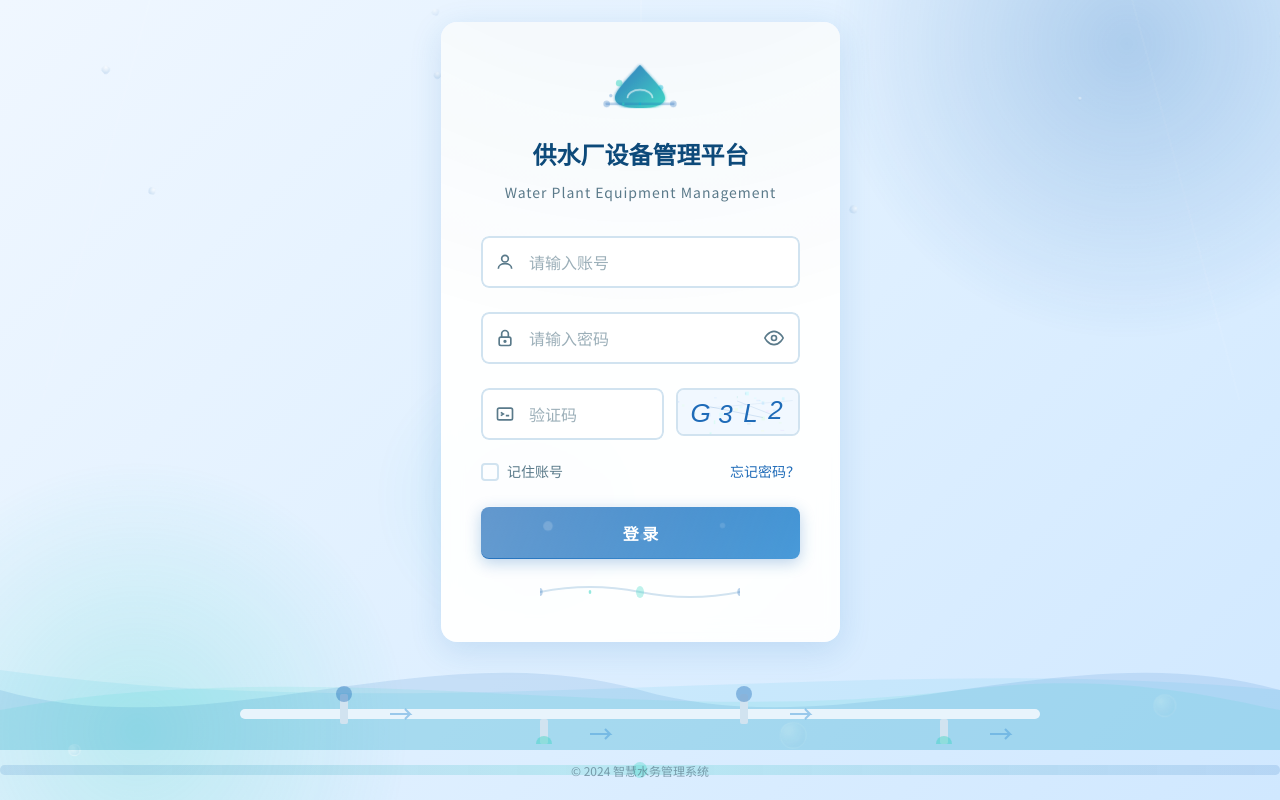
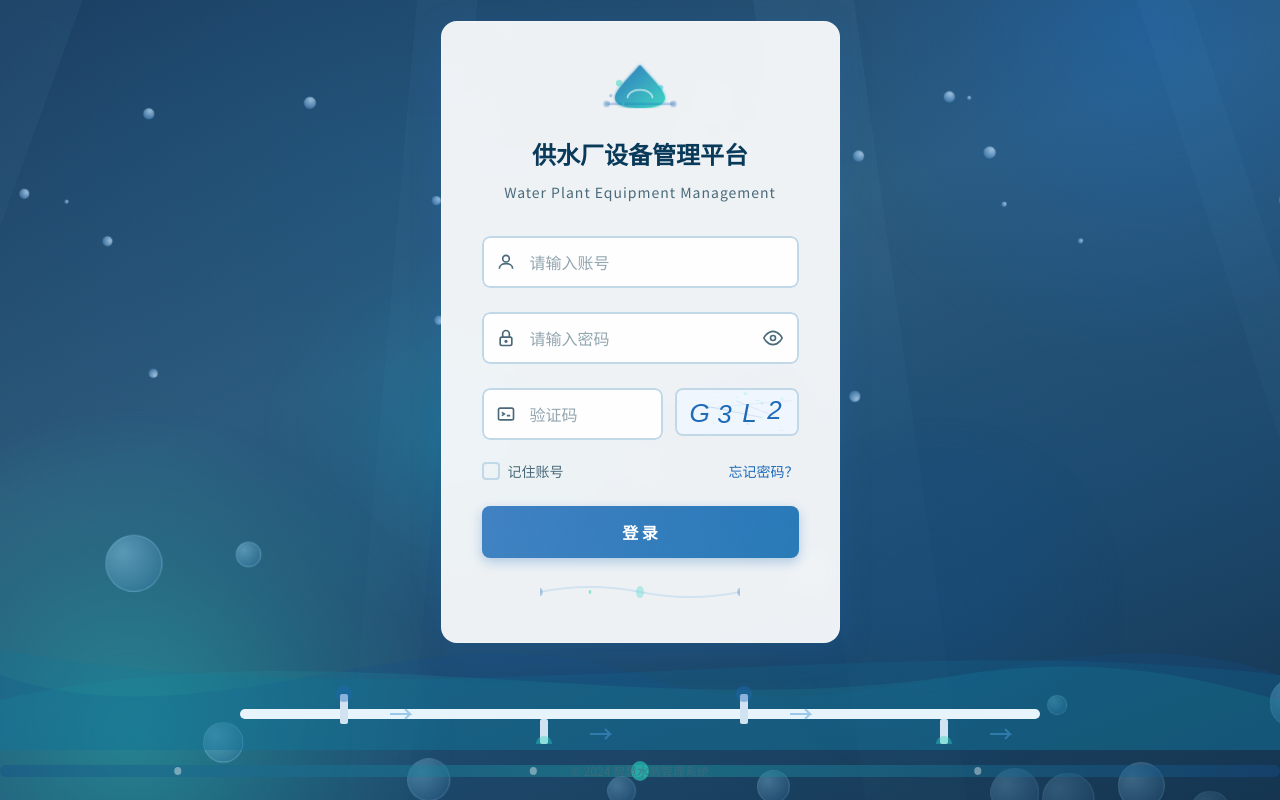
Before and after one commit to horis188/water-plant-equipment, a Vue app in the folder projects/water-plant-login/: page /login in a window 1280 px wide. Built offline with nearby package versions, Linux system fonts and the light colour scheme.

Commit message:
refactor(login): 调整配色和动效
- 背景调深：深蓝色调，光效更鲜明
- 背景动效增强：更多水滴/气泡，更快更明显
- 按钮简化：移除多余装饰动效，保留核心反馈
- 卡片简化：移除花哨动画，保持干净利落
- 整体配色降低亮度

```diff
--- a/projects/water-plant-login/src/components/LoginCard.vue
+++ b/projects/water-plant-login/src/components/LoginCard.vue
@@ -245,41 +245,12 @@ const handleSubmit = async () => {
   width: 420px;
   max-width: 95%;
   padding: 40px;
-  background: rgba(255, 255, 255, 0.95);
+  background: var(--color-surface);
   border-radius: var(--radius-lg);
   box-shadow: var(--shadow-lg);
-  backdrop-filter: blur(10px);
+  backdrop-filter: blur(12px);
   z-index: 10;
-  animation: cardEntrance 0.8s ease-out;
-  overflow: hidden;
-}
-
-/* Card glow effect */
-.card-glow {
-  position: absolute;
-  top: -50%;
-  left: -50%;
-  width: 200%;
-  height: 200%;
-  background: radial-gradient(circle at 50% 0%, rgba(30, 107, 184, 0.1) 0%, transparent 50%);
-  animation: glowPulse 4s ease-in-out infinite;
-  pointer-events: none;
-}
-
-@keyframes cardEntrance {
-  0% {
-    opacity: 0;
-    transform: translateY(30px) scale(0.95);
-  }
-  100% {
-    opacity: 1;
-    transform: translateY(0) scale(1);
-  }
-}
-
-@keyframes glowPulse {
-  0%, 100% { opacity: 0.5; transform: scale(1); }
-  50% { opacity: 1; transform: scale(1.05); }
+  border: 1px solid rgba(255, 255, 255, 0.3);
 }
 
 /* Header */
--- a/projects/water-plant-login/src/components/WaterBackground.vue
+++ b/projects/water-plant-login/src/components/WaterBackground.vue
@@ -6,23 +6,23 @@ const drops = ref<Array<{ id: number; x: number; size: number; duration: number;
 const bubbles = ref<Array<{ id: number; x: number; size: number; duration: number; delay: number; wobble: number }>>([])
 
 const generateDrops = () => {
-  drops.value = Array.from({ length: 20 }, (_, i) => ({
+  drops.value = Array.from({ length: 25 }, (_, i) => ({
     id: i,
     x: Math.random() * 100,
-    size: Math.random() * 6 + 3,
-    duration: Math.random() * 12 + 10,
-    delay: Math.random() * 10
+    size: Math.random() * 8 + 4,
+    duration: Math.random() * 8 + 6,
+    delay: Math.random() * 5
   }))
 }
 
 const generateBubbles = () => {
-  bubbles.value = Array.from({ length: 12 }, (_, i) => ({
+  bubbles.value = Array.from({ length: 15 }, (_, i) => ({
     id: i,
     x: Math.random() * 100,
-    size: Math.random() * 30 + 10,
-    duration: Math.random() * 15 + 12,
-    delay: Math.random() * 8,
-    wobble: Math.random() * 40 + 20
+    size: Math.random() * 40 + 15,
+    duration: Math.random() * 10 + 8,
+    delay: Math.random() * 5,
+    wobble: Math.random() * 60 + 30
   }))
 }
 
@@ -40,19 +40,24 @@ onUnmounted(() => {
 
 <template>
   <div class="water-bg">
-    <!-- Light rays -->
+    <!-- Deep water gradient base -->
+    <div class="deep-water"></div>
+
+    <!-- Light rays - more prominent -->
     <div class="light-rays">
       <div class="ray ray-1"></div>
       <div class="ray ray-2"></div>
       <div class="ray ray-3"></div>
+      <div class="ray ray-4"></div>
     </div>
 
-    <!-- Gradient orbs -->
+    <!-- Gradient orbs - darker and more saturated -->
     <div class="orb orb-1"></div>
     <div class="orb orb-2"></div>
     <div class="orb orb-3"></div>
+    <div class="orb orb-4"></div>
 
-    <!-- Floating bubbles -->
+    <!-- Floating bubbles - more visible -->
     <div
       v-for="bubble in bubbles"
       :key="'bubble-' + bubble.id"
@@ -67,20 +72,20 @@ onUnmounted(() => {
       }"
     ></div>
 
-    <!-- Waves at bottom -->
+    <!-- Waves at bottom - more prominent -->
     <div class="waves">
       <svg class="wave wave-1" viewBox="0 0 1440 120" preserveAspectRatio="none">
-        <path fill="rgba(30, 107, 184, 0.12)" d="M0,60 C240,120 480,0 720,60 C960,120 1200,0 1440,60 L1440,120 L0,120 Z" />
+        <path fill="rgba(20, 80, 140, 0.25)" d="M0,60 C240,120 480,0 720,60 C960,120 1200,0 1440,60 L1440,120 L0,120 Z" />
       </svg>
       <svg class="wave wave-2" viewBox="0 0 1440 120" preserveAspectRatio="none">
-        <path fill="rgba(45, 212, 191, 0.1)" d="M0,80 C360,20 720,100 1080,60 C1260,40 1380,70 1440,80 L1440,120 L0,120 Z" />
+        <path fill="rgba(30, 150, 160, 0.2)" d="M0,80 C360,20 720,100 1080,60 C1260,40 1380,70 1440,80 L1440,120 L0,120 Z" />
       </svg>
       <svg class="wave wave-3" viewBox="0 0 1440 120" preserveAspectRatio="none">
-        <path fill="rgba(6, 182, 212, 0.08)" d="M0,40 C480,100 960,20 1440,60 L1440,120 L0,120 Z" />
+        <path fill="rgba(15, 120, 160, 0.18)" d="M0,40 C480,100 960,20 1440,60 L1440,120 L0,120 Z" />
       </svg>
     </div>
 
-    <!-- Floating water drops -->
+    <!-- Floating water drops - more visible -->
     <div
       v-for="drop in drops"
       :key="'drop-' + drop.id"
@@ -98,14 +103,27 @@ onUnmounted(() => {
     <svg class="pipeline" viewBox="0 0 1440 60" preserveAspectRatio="none">
       <defs>
         <linearGradient id="pipeGrad" x1="0%" y1="0%" x2="100%" y2="0%">
-          <stop offset="0%" stop-color="rgba(30, 107, 184, 0.15)"/>
-          <stop offset="50%" stop-color="rgba(45, 212, 191, 0.2)"/>
-          <stop offset="100%" stop-color="rgba(30, 107, 184, 0.15)"/>
+          <stop offset="0%" stop-color="rgba(20, 80, 140, 0.4)"/>
+          <stop offset="50%" stop-color="rgba(30, 150, 160, 0.5)"/>
+          <stop offset="100%" stop-color="rgba(20, 80, 140, 0.4)"/>
         </linearGradient>
       </defs>
-      <rect x="0" y="25" width="1440" height="10" fill="url(#pipeGrad)" rx="5"/>
-      <circle cx="720" cy="30" r="8" fill="rgba(45, 212, 191, 0.3)">
-        <animate attributeName="r" values="8;12;8" dur="2s" repeatCount="indefinite"/>
+      <rect x="0" y="25" width="1440" height="12" fill="url(#pipeGrad)" rx="6"/>
+      <circle cx="720" cy="31" r="10" fill="rgba(45, 212, 191, 0.6)">
+        <animate attributeName="r" values="10;14;10" dur="1.5s" repeatCount="indefinite"/>
+      </circle>
+      <!-- Flow indicators -->
+      <circle cx="200" cy="31" r="4" fill="rgba(255,255,255,0.4)">
+        <animate attributeName="cx" values="100;1340;100" dur="8s" repeatCount="indefinite"/>
+        <animate attributeName="opacity" values="0;0.6;0" dur="8s" repeatCount="indefinite"/>
+      </circle>
+      <circle cx="600" cy="31" r="4" fill="rgba(255,255,255,0.4)">
+        <animate attributeName="cx" values="100;1340;100" dur="10s" repeatCount="indefinite"/>
+        <animate attributeName="opacity" values="0;0.6;0" dur="10s" repeatCount="indefinite"/>
+      </circle>
+      <circle cx="1100" cy="31" r="4" fill="rgba(255,255,255,0.4)">
+        <animate attributeName="cx" values="100;1340;100" dur="7s" repeatCount="indefinite"/>
+        <animate attributeName="opacity" values="0;0.6;0" dur="7s" repeatCount="indefinite"/>
       </circle>
     </svg>
   </div>
@@ -118,55 +136,77 @@ onUnmounted(() => {
   left: 0;
   width: 100%;
   height: 100%;
-  background: linear-gradient(135deg, #F0F7FF 0%, #E0F0FF 50%, #D0E8FF 100%);
+  background: linear-gradient(160deg, #1a3a5c 0%, #2d5a7b 40%, #1e4a6e 70%, #153550 100%);
   overflow: hidden;
   z-index: 0;
 }
 
-/* Light rays */
+/* Deep water overlay */
+.deep-water {
+  position: absolute;
+  top: 0;
+  left: 0;
+  right: 0;
+  bottom: 0;
+  background:
+    radial-gradient(ellipse at 30% 20%, rgba(30, 100, 150, 0.3) 0%, transparent 50%),
+    radial-gradient(ellipse at 70% 60%, rgba(20, 80, 130, 0.25) 0%, transparent 40%);
+  pointer-events: none;
+}
+
+/* Light rays - more prominent */
 .light-rays {
   position: absolute;
-  top: -50%;
+  top: -20%;
   left: 0;
   width: 100%;
-  height: 100%;
+  height: 120%;
   overflow: hidden;
   pointer-events: none;
 }
 
 .ray {
   position: absolute;
-  top: 0;
-  width: 2px;
-  height: 150%;
-  background: linear-gradient(180deg, rgba(255, 255, 255, 0.4) 0%, transparent 100%);
+  top: -20%;
+  width: 80px;
+  height: 140%;
+  background: linear-gradient(180deg, rgba(100, 180, 220, 0.15) 0%, rgba(100, 180, 220, 0.05) 50%, transparent 100%);
   transform-origin: top center;
 }
 
 .ray-1 {
-  left: 20%;
-  transform: rotate(15deg);
-  animation: rayShimmer 6s ease-in-out infinite;
+  left: 10%;
+  transform: rotate(20deg);
+  animation: rayShimmer 4s ease-in-out infinite;
 }
 
 .ray-2 {
-  left: 50%;
-  transform: rotate(0deg);
-  animation: rayShimmer 8s ease-in-out infinite reverse;
+  left: 35%;
+  width: 60px;
+  transform: rotate(5deg);
+  animation: rayShimmer 5s ease-in-out infinite 1s;
 }
 
 .ray-3 {
+  left: 55%;
+  width: 100px;
+  transform: rotate(-8deg);
+  animation: rayShimmer 4.5s ease-in-out infinite 2s;
+}
+
+.ray-4 {
   left: 80%;
-  transform: rotate(-15deg);
-  animation: rayShimmer 7s ease-in-out infinite;
+  width: 50px;
+  transform: rotate(-18deg);
+  animation: rayShimmer 3.5s ease-in-out infinite 0.5s;
 }
 
 @keyframes rayShimmer {
-  0%, 100% { opacity: 0.3; }
-  50% { opacity: 0.6; }
+  0%, 100% { opacity: 0.4; }
+  50% { opacity: 0.8; }
 }
 
-/* Gradient orbs for glow effect */
+/* Gradient orbs - darker and more saturated */
 .orb {
   position: absolute;
   border-radius: 50%;
@@ -174,57 +214,65 @@ onUnmounted(() => {
 }
 
 .orb-1 {
-  width: 600px;
-  height: 600px;
-  background: radial-gradient(circle, rgba(30, 107, 184, 0.25) 0%, transparent 70%);
-  top: -250px;
-  right: -150px;
-  animation: float1 10s ease-in-out infinite;
+  width: 700px;
+  height: 700px;
+  background: radial-gradient(circle, rgba(30, 107, 184, 0.5) 0%, rgba(30, 107, 184, 0.2) 40%, transparent 70%);
+  top: -300px;
+  right: -200px;
+  animation: float1 6s ease-in-out infinite;
 }
 
 .orb-2 {
-  width: 500px;
-  height: 500px;
-  background: radial-gradient(circle, rgba(45, 212, 191, 0.2) 0%, transparent 70%);
-  bottom: -200px;
-  left: -150px;
-  animation: float2 12s ease-in-out infinite reverse;
+  width: 600px;
+  height: 600px;
+  background: radial-gradient(circle, rgba(45, 212, 191, 0.4) 0%, rgba(45, 212, 191, 0.15) 40%, transparent 70%);
+  bottom: -250px;
+  left: -200px;
+  animation: float2 7s ease-in-out infinite reverse;
 }
 
 .orb-3 {
-  width: 300px;
-  height: 300px;
-  background: radial-gradient(circle, rgba(6, 182, 212, 0.15) 0%, transparent 70%);
-  top: 40%;
-  left: 30%;
-  animation: float3 8s ease-in-out infinite;
+  width: 400px;
+  height: 400px;
+  background: radial-gradient(circle, rgba(6, 182, 212, 0.35) 0%, rgba(6, 182, 212, 0.1) 40%, transparent 70%);
+  top: 30%;
+  left: 20%;
+  animation: float3 5s ease-in-out infinite;
+}
+
+.orb-4 {
+  width: 350px;
+  height: 350px;
+  background: radial-gradient(circle, rgba(20, 80, 130, 0.4) 0%, transparent 70%);
+  top: 50%;
+  right: 10%;
+  animation: float1 8s ease-in-out infinite reverse;
 }
 
 @keyframes float1 {
   0%, 100% { transform: translate(0, 0) scale(1); }
-  33% { transform: translate(-30px, 20px) scale(1.05); }
-  66% { transform: translate(20px, -30px) scale(0.95); }
+  33% { transform: translate(-40px, 30px) scale(1.08); }
+  66% { transform: translate(30px, -40px) scale(0.95); }
 }
 
 @keyframes float2 {
   0%, 100% { transform: translate(0, 0) scale(1); }
-  50% { transform: translate(40px, -20px) scale(1.1); }
+  50% { transform: translate(50px, -30px) scale(1.15); }
 }
 
 @keyframes float3 {
-  0%, 100% { transform: translate(0, 0); opacity: 0.3; }
-  50% { transform: translate(-20px, 30px); opacity: 0.5; }
+  0%, 100% { transform: translate(0, 0); opacity: 0.6; }
+  50% { transform: translate(-30px, 40px); opacity: 0.9; }
 }
 
-/* Bubbles */
+/* Bubbles - more visible */
 .bubble {
   position: absolute;
-  bottom: -50px;
+  bottom: -60px;
   border-radius: 50%;
-  background: radial-gradient(circle at 30% 30%, rgba(255, 255, 255, 0.8), rgba(30, 107, 184, 0.1));
-  border: 1px solid rgba(255, 255, 255, 0.5);
+  background: radial-gradient(circle at 30% 30%, rgba(150, 210, 240, 0.6), rgba(30, 107, 184, 0.2));
+  border: 1px solid rgba(150, 210, 240, 0.4);
   animation: rise linear infinite;
-  opacity: 0.6;
 }
 
 @keyframes rise {
@@ -233,27 +281,27 @@ onUnmounted(() => {
     opacity: 0;
   }
   10% {
-    opacity: 0.6;
+    opacity: 0.8;
   }
   50% {
-    transform: translateY(-45vh) translateX(calc(var(--wobble) * 0.5)) scale(1.1);
+    transform: translateY(-50vh) translateX(calc(var(--wobble) * 0.6)) scale(1.15);
   }
   90% {
-    opacity: 0.6;
+    opacity: 0.7;
   }
   100% {
-    transform: translateY(-100vh) translateX(var(--wobble)) scale(0.9);
+    transform: translateY(-110vh) translateX(var(--wobble)) scale(0.85);
     opacity: 0;
   }
 }
 
-/* Waves */
+/* Waves - more prominent */
 .waves {
   position: absolute;
   bottom: 50px;
   left: 0;
   width: 100%;
-  height: 120px;
+  height: 150px;
 }
 
 .wave {
@@ -265,32 +313,32 @@ onUnmounted(() => {
 }
 
 .wave-1 {
-  animation: wave 10s ease-in-out infinite;
+  animation: wave 6s ease-in-out infinite;
 }
 
 .wave-2 {
-  animation: wave 12s ease-in-out infinite reverse;
+  animation: wave 8s ease-in-out infinite reverse;
 }
 
 .wave-3 {
-  animation: wave 14s ease-in-out infinite;
+  animation: wave 10s ease-in-out infinite;
 }
 
 @keyframes wave {
   0%, 100% { transform: translateX(0) translateY(0); }
-  25% { transform: translateX(-15px, 5px); }
-  50% { transform: translateX(-30px, 0); }
-  75% { transform: translateX(-15px, -5px); }
+  25% { transform: translateX(-30px, 8px); }
+  50% { transform: translateX(-60px, 0); }
+  75% { transform: translateX(-30px, -8px); }
 }
 
-/* Water drops */
+/* Water drops - more visible */
 .drop {
   position: absolute;
   top: -20px;
-  background: radial-gradient(circle at 30% 30%, rgba(255, 255, 255, 0.9), rgba(30, 107, 184, 0.3));
+  background: radial-gradient(circle at 30% 30%, rgba(200, 230, 255, 0.9), rgba(30, 107, 184, 0.5));
   border-radius: 50%;
   animation: fall linear infinite;
-  opacity: 0.7;
+  opacity: 0.8;
 }
 
 @keyframes fall {
@@ -299,10 +347,10 @@ onUnmounted(() => {
     opacity: 0;
   }
   10% {
-    opacity: 0.7;
+    opacity: 0.8;
   }
   90% {
-    opacity: 0.7;
+    opacity: 0.8;
   }
   100% {
     transform: translateY(100vh) rotate(360deg);
--- a/projects/water-plant-login/src/components/WaterButton.vue
+++ b/projects/water-plant-login/src/components/WaterButton.vue
@@ -23,11 +23,6 @@ const pressed = ref(false)
     @mouseup="pressed = false"
     @mouseleave="pressed = false"
   >
-    <!-- Animated water bubbles -->
-    <span class="bubble bubble-1"></span>
-    <span class="bubble bubble-2"></span>
-    <span class="bubble bubble-3"></span>
-
     <!-- Water wave animation on hover -->
     <span class="wave-cover"></span>
 
@@ -43,7 +38,7 @@ const pressed = ref(false)
       <slot />
     </span>
 
-    <!-- Ripple effect element -->
+    <!-- Subtle ripple effect -->
     <span class="ripple-effect"></span>
   </button>
 </template>
@@ -57,96 +52,37 @@ const pressed = ref(false)
   font-weight: 600;
   font-family: inherit;
   color: #fff;
-  background: linear-gradient(135deg, var(--color-primary) 0%, var(--color-primary-light) 100%);
+  background: linear-gradient(135deg, #1E6BB8 0%, #2a7bb8 100%);
   border: none;
   border-radius: var(--radius-md);
   cursor: pointer;
   overflow: hidden;
-  transition: all var(--transition-base);
-  box-shadow: 0 4px 15px rgba(30, 107, 184, 0.3);
-}
-
-/* Glow effect on hover */
-.water-btn::before {
-  content: '';
-  position: absolute;
-  top: 0;
-  left: 0;
-  right: 0;
-  bottom: 0;
-  background: linear-gradient(135deg, rgba(255,255,255,0.2) 0%, transparent 50%);
-  opacity: 0;
-  transition: opacity var(--transition-fast);
-}
-
-.water-btn:hover:not(.disabled)::before {
-  opacity: 1;
+  transition: all 0.2s ease;
+  box-shadow: 0 4px 12px rgba(30, 107, 184, 0.3);
 }
 
 .water-btn:hover:not(.disabled) {
-  transform: translateY(-3px);
-  box-shadow: 0 8px 25px rgba(30, 107, 184, 0.4), 0 0 20px rgba(30, 107, 184, 0.2);
+  transform: translateY(-1px);
+  box-shadow: 0 6px 16px rgba(30, 107, 184, 0.35);
+  background: linear-gradient(135deg, #1E6BB8 0%, #3a8bc8 100%);
 }
 
 .water-btn:active:not(.disabled),
 .water-btn.pressed:not(.disabled) {
   transform: translateY(0);
-  box-shadow: 0 2px 10px rgba(30, 107, 184, 0.3);
+  box-shadow: 0 2px 8px rgba(30, 107, 184, 0.25);
 }
 
-/* Bubbles animation */
-.bubble {
-  position: absolute;
-  border-radius: 50%;
-  background: rgba(255, 255, 255, 0.3);
-  pointer-events: none;
-}
-
-.bubble-1 {
-  width: 8px;
-  height: 8px;
-  top: 50%;
-  left: 20%;
-  animation: bubbleFloat 2s ease-in-out infinite;
-}
-
-.bubble-2 {
-  width: 6px;
-  height: 6px;
-  top: 60%;
-  left: 50%;
-  animation: bubbleFloat 2.5s ease-in-out infinite 0.5s;
-}
-
-.bubble-3 {
-  width: 5px;
-  height: 5px;
-  top: 40%;
-  left: 75%;
-  animation: bubbleFloat 1.8s ease-in-out infinite 1s;
-}
-
-@keyframes bubbleFloat {
-  0%, 100% {
-    transform: translateY(0) scale(1);
-    opacity: 0.3;
-  }
-  50% {
-    transform: translateY(-10px) scale(1.2);
-    opacity: 0.6;
-  }
-}
-
-/* Wave cover effect */
+/* Wave cover effect - subtle */
 .wave-cover {
   position: absolute;
   top: 0;
   left: -100%;
   width: 200%;
   height: 100%;
-  background: linear-gradient(90deg, transparent, rgba(255, 255, 255, 0.3), transparent);
+  background: linear-gradient(90deg, transparent, rgba(255, 255, 255, 0.15), transparent);
   transform: skewX(-20deg);
-  transition: left 0.6s ease;
+  transition: left 0.4s ease;
 }
 
 .water-btn:hover:not(.disabled) .wave-cover {
@@ -155,7 +91,7 @@ const pressed = ref(false)
 
 /* Disabled state */
 .water-btn.disabled {
-  background: linear-gradient(135deg, #bbb 0%, #ddd 100%);
+  background: #8a9aab;
   box-shadow: none;
   cursor: not-allowed;
 }
@@ -172,9 +108,9 @@ const pressed = ref(false)
 }
 
 .drop-spinner {
-  width: 24px;
-  height: 24px;
-  animation: spin 1s linear infinite, pulse 1.5s ease-in-out infinite;
+  width: 22px;
+  height: 22px;
+  animation: spin 1s linear infinite;
   color: #fff;
 }
 
@@ -183,41 +119,35 @@ const pressed = ref(false)
   to { transform: rotate(360deg); }
 }
 
-@keyframes pulse {
-  0%, 100% { opacity: 1; transform: rotate(0deg) scale(1); }
-  50% { opacity: 0.8; transform: rotate(180deg) scale(1.1); }
-}
-
 .btn-text {
   position: relative;
   z-index: 1;
-  transition: opacity var(--transition-fast), transform var(--transition-fast);
+  transition: opacity 0.15s ease;
 }
 
 .btn-text.hidden {
   opacity: 0;
-  transform: translateY(-10px);
 }
 
-/* Ripple effect */
+/* Subtle ripple effect */
 .ripple-effect {
   position: absolute;
   top: 50%;
   left: 50%;
   width: 0;
   height: 0;
-  background: radial-gradient(circle, rgba(255, 255, 255, 0.4) 0%, transparent 70%);
+  background: rgba(255, 255, 255, 0.2);
   border-radius: 50%;
   transform: translate(-50%, -50%);
   pointer-events: none;
-  transition: width 0.6s ease, height 0.6s ease, opacity 0.6s ease;
+  transition: width 0.3s ease, height 0.3s ease;
   opacity: 0;
 }
 
 .water-btn:active:not(.disabled) .ripple-effect {
-  width: 400px;
-  height: 400px;
+  width: 250px;
+  height: 250px;
   opacity: 1;
-  transition: width 0s, height 0s, opacity 0s;
+  transition: width 0s, height 0s;
 }
 </style>
--- a/projects/water-plant-login/src/styles/variables.css
+++ b/projects/water-plant-login/src/styles/variables.css
@@ -1,15 +1,15 @@
 :root {
-  /* Colors */
+  /* Colors - darker theme */
   --color-primary: #1E6BB8;
-  --color-primary-light: #4A9BD9;
-  --color-primary-dark: #0D4A7A;
+  --color-primary-light: #3a8bc8;
+  --color-primary-dark: #0a3a5a;
   --color-secondary: #2DD4BF;
   --color-accent: #06B6D4;
-  --color-bg: #F0F7FF;
-  --color-surface: #FFFFFF;
+  --color-bg: #e8f0f5;
+  --color-surface: rgba(255, 255, 255, 0.92);
   --color-text-primary: #1A2A3A;
-  --color-text-secondary: #5A7A8A;
-  --color-border: #D1E3F0;
+  --color-text-secondary: #4a6a7a;
+  --color-border: #c0d8e8;
   --color-error: #EF4444;
   --color-success: #10B981;
 
@@ -36,12 +36,12 @@
   --radius-lg: 16px;
 
   /* Shadows */
-  --shadow-sm: 0 2px 8px rgba(30, 107, 184, 0.08);
-  --shadow-md: 0 4px 16px rgba(30, 107, 184, 0.12);
-  --shadow-lg: 0 8px 32px rgba(30, 107, 184, 0.15);
+  --shadow-sm: 0 2px 8px rgba(30, 107, 184, 0.12);
+  --shadow-md: 0 4px 16px rgba(30, 107, 184, 0.18);
+  --shadow-lg: 0 8px 32px rgba(30, 107, 184, 0.22);
 
   /* Transitions */
   --transition-fast: 150ms ease-out;
-  --transition-base: 300ms ease-out;
-  --transition-slow: 500ms ease-out;
+  --transition-base: 250ms ease-out;
+  --transition-slow: 400ms ease-out;
 }
```
